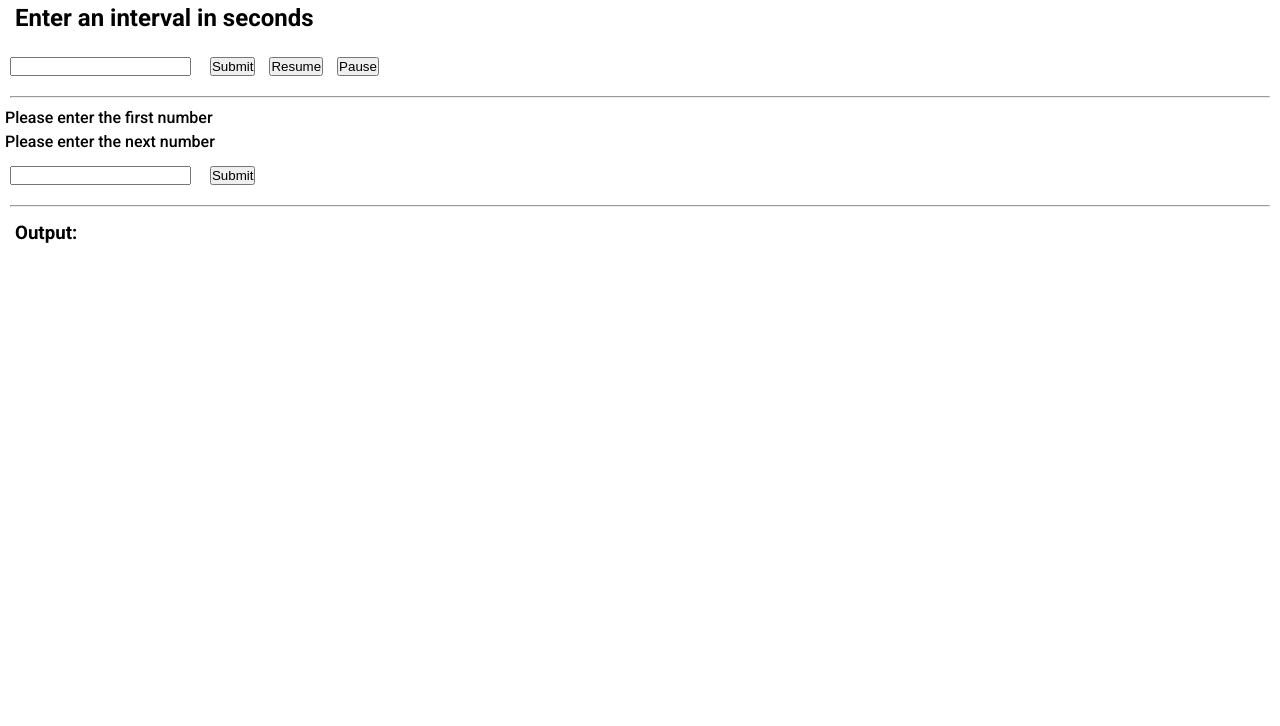
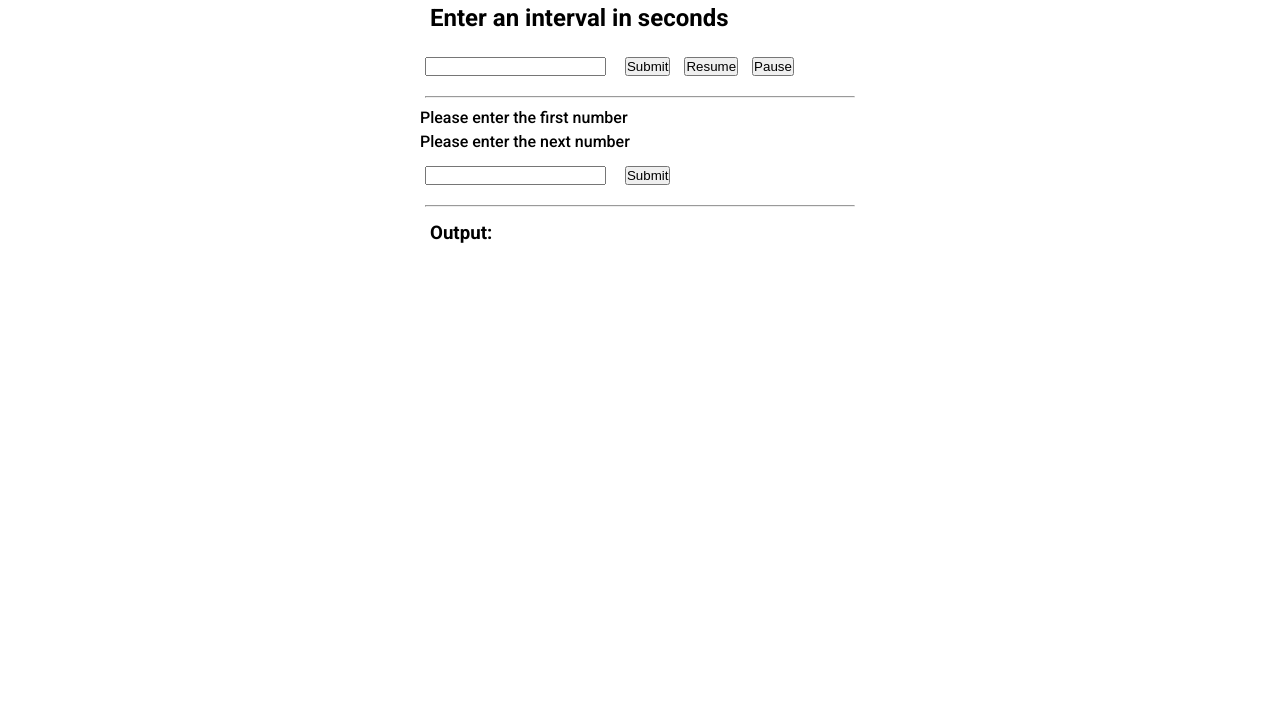
Before and after one commit to toddteis/number-program-challenge, a plain HTML site: page index.html in a window 1280 px wide. Shown: the part 74-800 px from the top of the page. Drawn offline with Linux system fonts and the light colour scheme.

Commit message:
Centered body element horizontally and set width.

```diff
--- a/styles.css
+++ b/styles.css
@@ -12,6 +12,15 @@
 html {
     box-sizing: border-box;
     font-family: 'Roboto', sans-serif;
+}
+
+body {
+    display: flex;
+    justify-content: center;
+}
+
+main {
+    width: 450px;
 }
 
 h1 {
```
